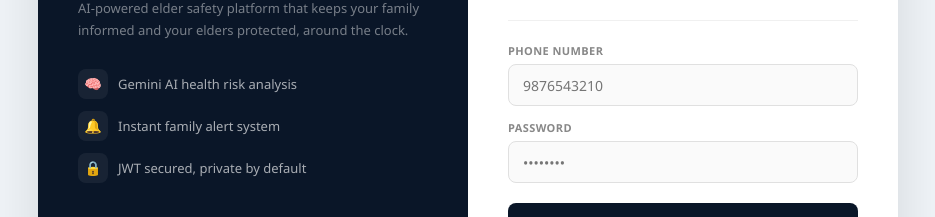
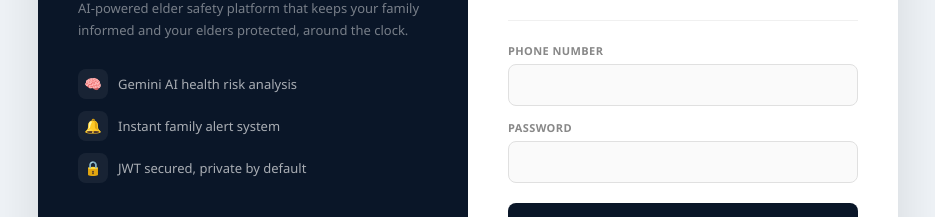
Before and after one commit to aayushtiwari307/suraksha-digi-dashboard, a React (Vite) app: page / in a window 1280 px wide. Shown: the part 337-554 px from the top of the page, without its empty margins (172-1107 px from the left). Built offline with nearby package versions, Linux system fonts and the light colour scheme; no server answers.

Commit message:
fix: correct login page copy to accurately reflect app capabilities

```diff
--- a/src/pages/Login.jsx
+++ b/src/pages/Login.jsx
@@ -92,7 +92,6 @@ function Login() {
                 type="text"
                 value={phone}
                 onChange={e => setPhone(e.target.value)}
-                placeholder="9876543210"
                 autoComplete="off"
                 required
               />
@@ -104,7 +103,6 @@ function Login() {
                 type="password"
                 value={password}
                 onChange={e => setPassword(e.target.value)}
-                placeholder="••••••••"
                 autoComplete="off"
                 required
               />
```
